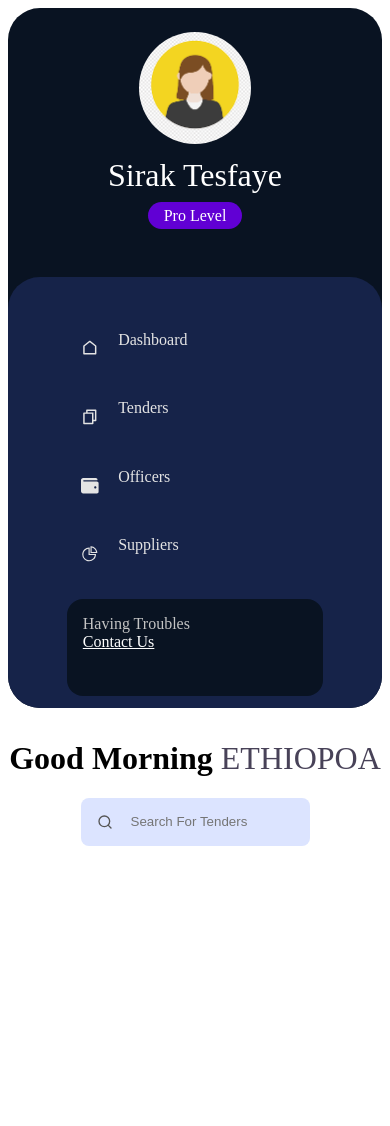
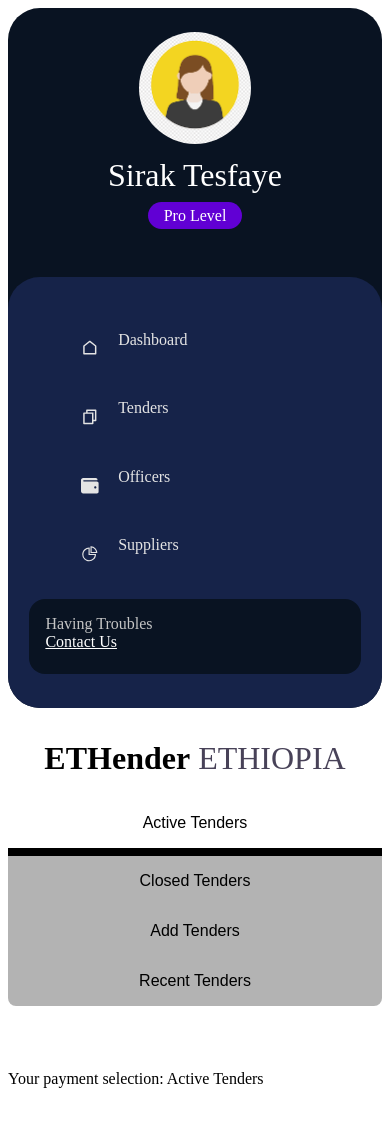
Before and after one commit to Tiliksew/ETHender, a React (Create React App) app in the folder client/eprocurement/: page / in a window 390 px wide. Shown: the top 1126 px of the page. Before the commit the page ends 1006 px from the top, so only its background shows below. Built offline with nearby package versions, Linux system fonts and the light colour scheme.

Commit message:
dashboard responsive

```diff
--- a/client/eprocurement/src/components/supplier/Dashboard/MainContent.jsx
+++ b/client/eprocurement/src/components/supplier/Dashboard/MainContent.jsx
@@ -1,11 +1,13 @@
 import React from 'react'
 import styled from 'styled-components'
 import NavBar from './NavBar';
+import TabGroup from './Tab';
 
 const MainContent=()=>{
 return (
     <Container>
         <NavBar/>
+        <TabGroup/>
         <SubContainer>
             <SectionOne>
                 <ColumnOne1></ColumnOne1>
@@ -27,7 +29,7 @@ width: 80%;
 background-color:linear-gradient(to bottom right,white 0% right,#e6e4ff 70% ) ;
 border-bottom-right-radius:2rem;
 border-top-right-radius:2rem;
-margin:1rem 8rem 1rem 4rem;
+margin:1rem 2rem 1rem 1.5rem;
 @media screen and (min-width: 320px) and (max-width: 1080px) {
     display: flex;
     flex-direction: column;
--- a/client/eprocurement/src/components/supplier/Dashboard/NavBar.jsx
+++ b/client/eprocurement/src/components/supplier/Dashboard/NavBar.jsx
@@ -5,8 +5,8 @@ const NavBar=()=>{
 return (
 <NavBarContainer>
     <Text>
-        Good Morning
-        <span> ETHIOPOA</span>
+       ETHender
+        <span> ETHIOPIA</span>
     </Text>
     <InputContainer>
         <Icon>
--- a/client/eprocurement/src/components/supplier/Dashboard/Sidebar.jsx
+++ b/client/eprocurement/src/components/supplier/Dashboard/Sidebar.jsx
@@ -106,11 +106,11 @@ svg{
 }
 `;
 const ContactContainer=styled.div`
-width: 60%;
+width: 80%;
 background-color:#091322 ;
 color: #c4c4c4;
-height: 15%;
-margin: auto auto;
+height: 10%;
+margin: 2rem auto;
 border-radius:1rem;
 display: flex;
 flex-direction:column ;
@@ -121,7 +121,7 @@ a{
 }
 @media screen and (min-width: 320px) and (max-width: 1080px) {
     margin-bottom: 2rem;
-    margin-top: 2rem;
+
 
   }
 `;
--- /dev/null
+++ b/client/eprocurement/src/components/supplier/Dashboard/Tab.jsx
@@ -0,0 +1,62 @@
+import React,{useState} from 'react'
+import styled from 'styled-components'
+import { darkThemeColor, themeColor } from '../../../utils'
+const TabGroup=()=>{
+    const [active,setActive]=useState(types[0])
+    const changeTab=(clicked)=>{
+        setActive(types[types.indexOf(clicked)])
+    }
+    return (
+        <>
+            <ButtonGroup>
+                {types.map(type=>(
+                    <Tab
+                    onClick={(e)=>{
+                        console.log(e.target.value)
+                        changeTab(e.target.value)
+                    }}
+                    key={type}
+                    value={type}
+                    active={active===type}
+                    >{type}</Tab>
+                ))}
+            </ButtonGroup>
+            <p/>
+             <p>Your payment selection: {active} </p>
+        </>
+    )
+}
+
+const Tab = styled.button `
+        font-size:1rem ;
+        padding: 1rem 60px;
+        cursor: pointer;
+        opacity:0.7;
+        background: white;
+        border: 0;
+        /* transition-delay: 10s; */
+        outline:0;
+        ${({active})=>
+        active &&
+        `
+        border-bottom: 0.5rem  solid black;
+        opacity: 1;
+        `}
+    @media screen and (min-width: 320px) and (max-width: 1080px) {
+
+}
+`;
+const ButtonGroup = styled.div `
+        width: 100%;
+        display: flex;
+        background: #000000;
+        border-radius:0.5rem ;
+    @media screen and (min-width: 320px) and (max-width: 1080px) {
+
+        flex-direction: column;
+        margin-bottom: 1rem;
+  }
+
+`;
+const types=['Active Tenders','Closed Tenders','Add Tenders','Recent Tenders',]
+export default TabGroup
```
